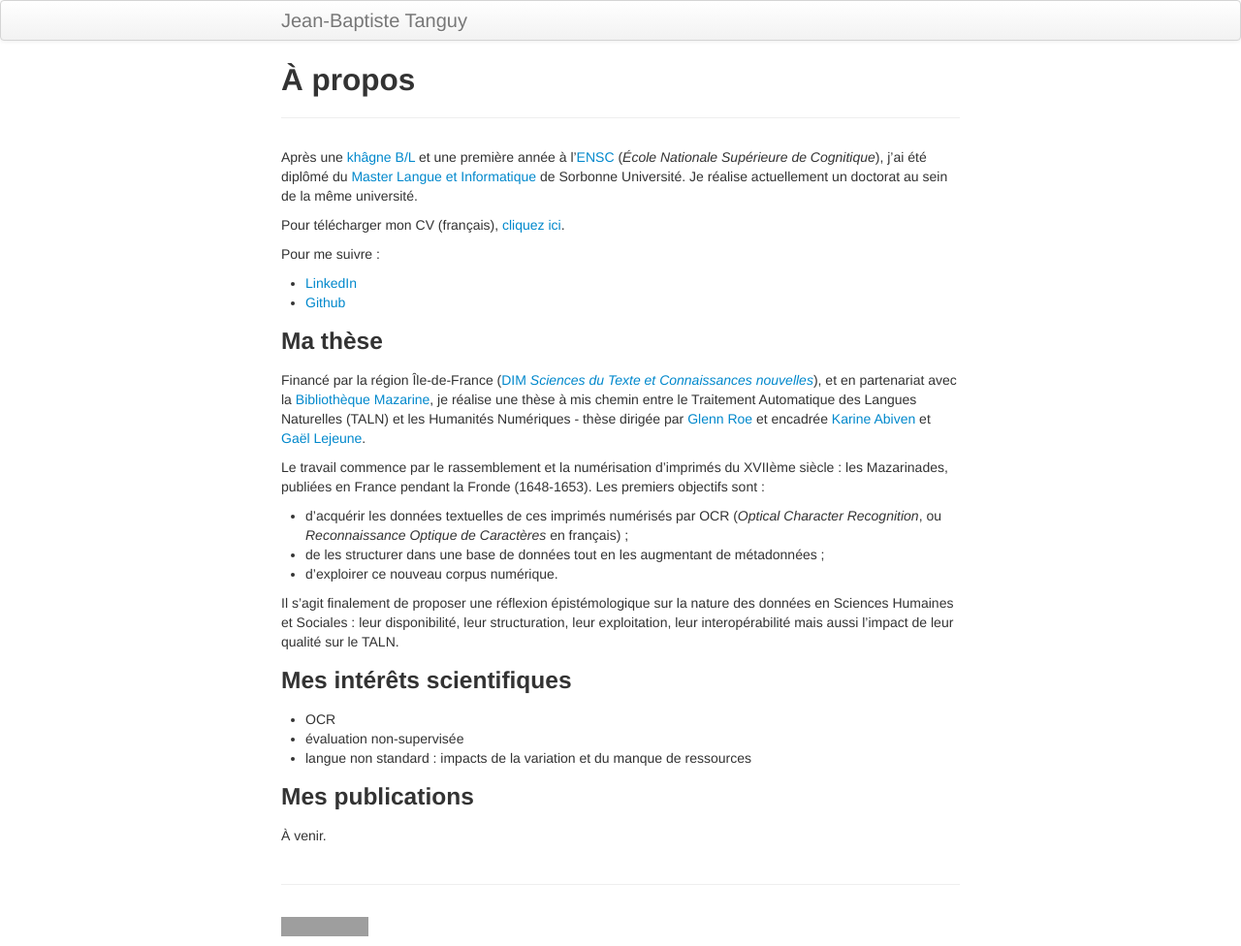
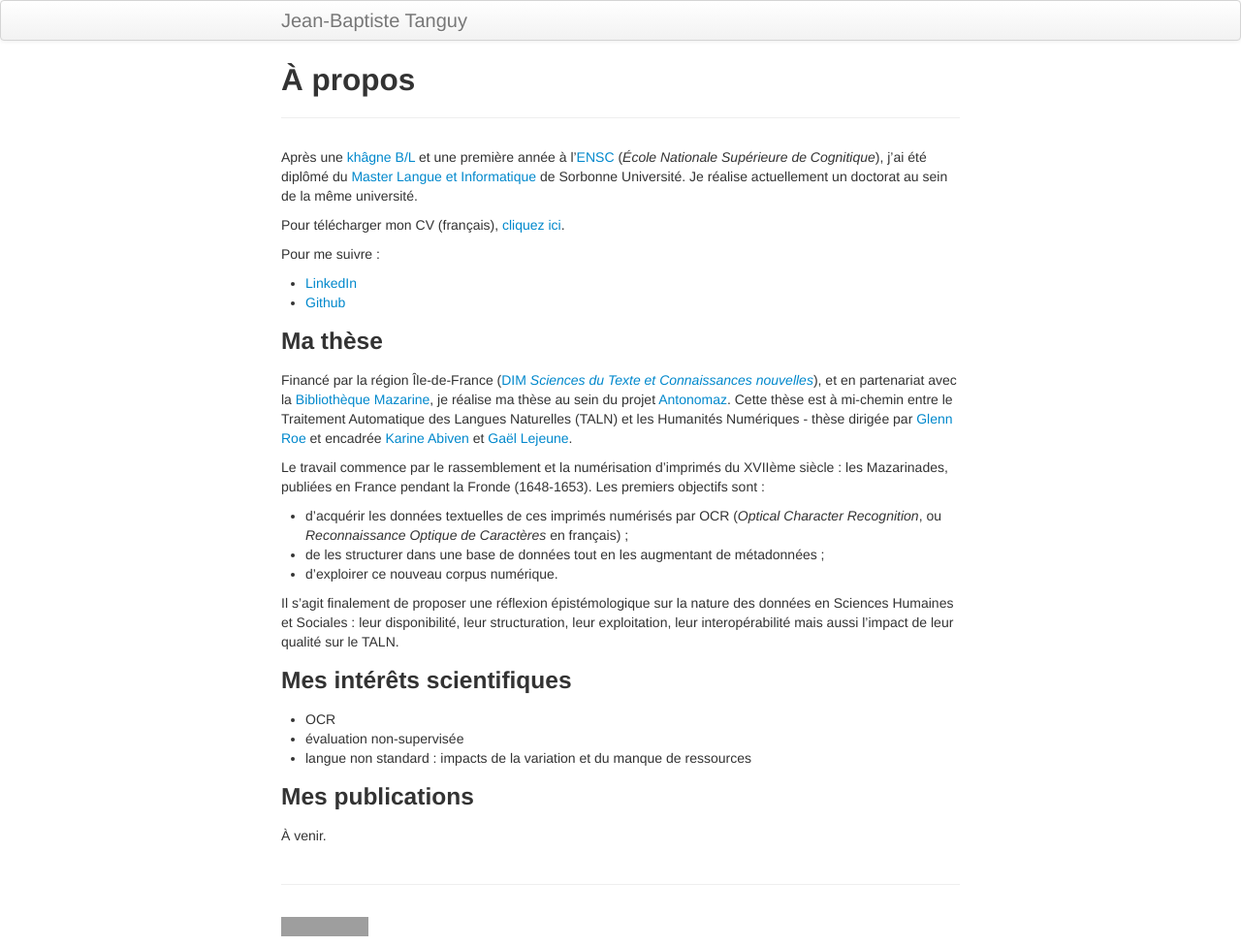
Before and after one commit to jbtanguy/jbtanguy.github.io, a Jekyll site: the page built from index.md, in a window 1280 px wide. Shown: the whole page at 97% size. Built offline with Jekyll 4.4.1, drawn with Linux system fonts in a browser that asks for light colours; grey boxes are pictures that could not be loaded.

Commit message:
intégration du site antonomaz

```diff
--- a/index.md
+++ b/index.md
@@ -19,8 +19,10 @@ Pour me suivre :
 ### Ma thèse
 
 Financé par la région Île-de-France ([DIM <i>Sciences du Texte et Connaissances nouvelles</i>](http://www.dim-humanites-numeriques.fr/)), et en partenariat avec
-la [Bibliothèque Mazarine](https://www.bibliotheque-mazarine.fr/fr/), je réalise une thèse à mis chemin entre le Traitement Automatique des Langues Naturelles (TALN) et
-les Humanités Numériques - thèse dirigée par [Glenn Roe](http://www.glennroe.net/) et encadrée [Karine Abiven](http://www.iufrance.fr/les-membres-de-liuf/membre/1833-karine-abiven.html) et
+la [Bibliothèque Mazarine](https://www.bibliotheque-mazarine.fr/fr/), je réalise ma thèse au sein du projet
+[Antonomaz](http://stih-sorbonne-universite.fr/dokuwiki/doku.php?id=antonomaz). Cette thèse est à mi-chemin entre le Traitement
+Automatique des Langues Naturelles (TALN) et les Humanités Numériques - thèse dirigée par [Glenn Roe](http://www.glennroe.net/) et encadrée
+[Karine Abiven](http://www.iufrance.fr/les-membres-de-liuf/membre/1833-karine-abiven.html) et
 [Gaël Lejeune](https://www.lejeunegael.fr/).
 
 Le travail commence par le rassemblement et la numérisation d'imprimés du XVIIème siècle : les Mazarinades, publiées en
```
